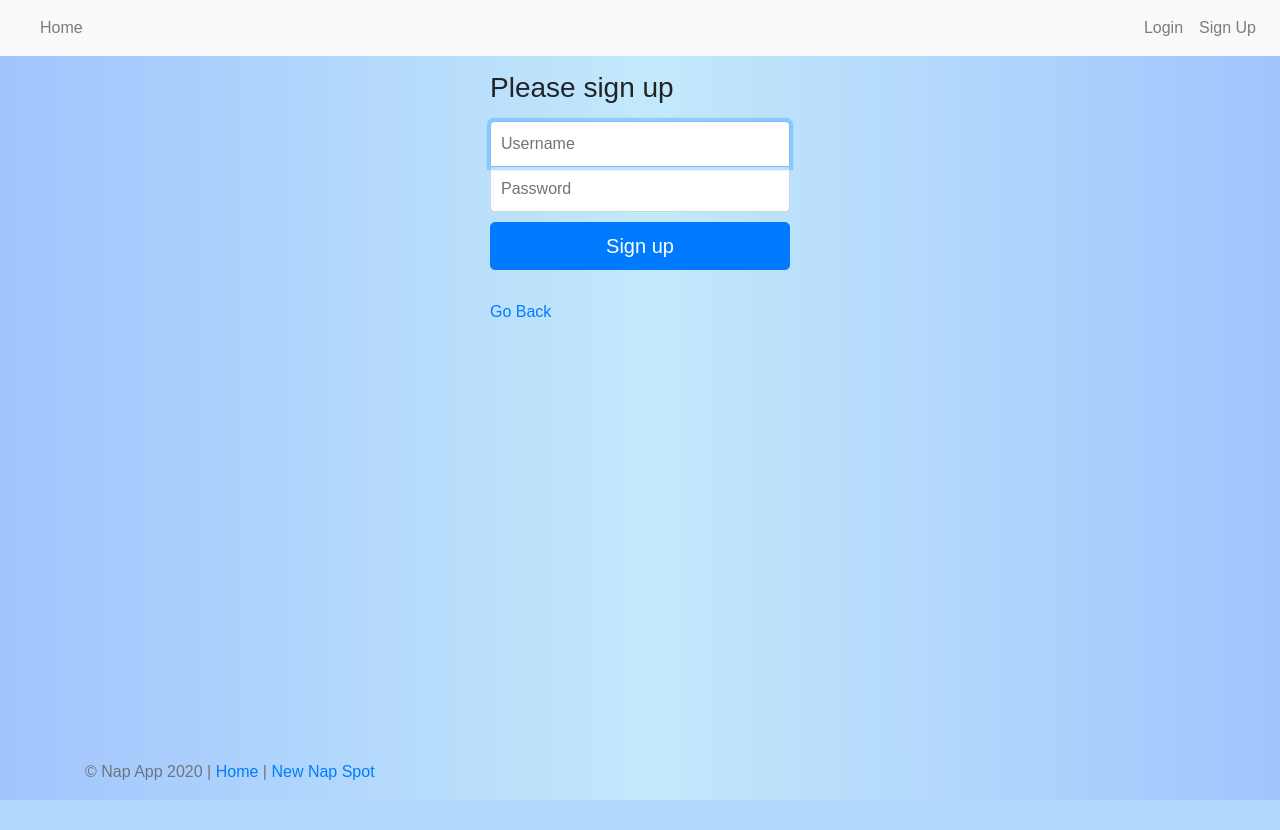
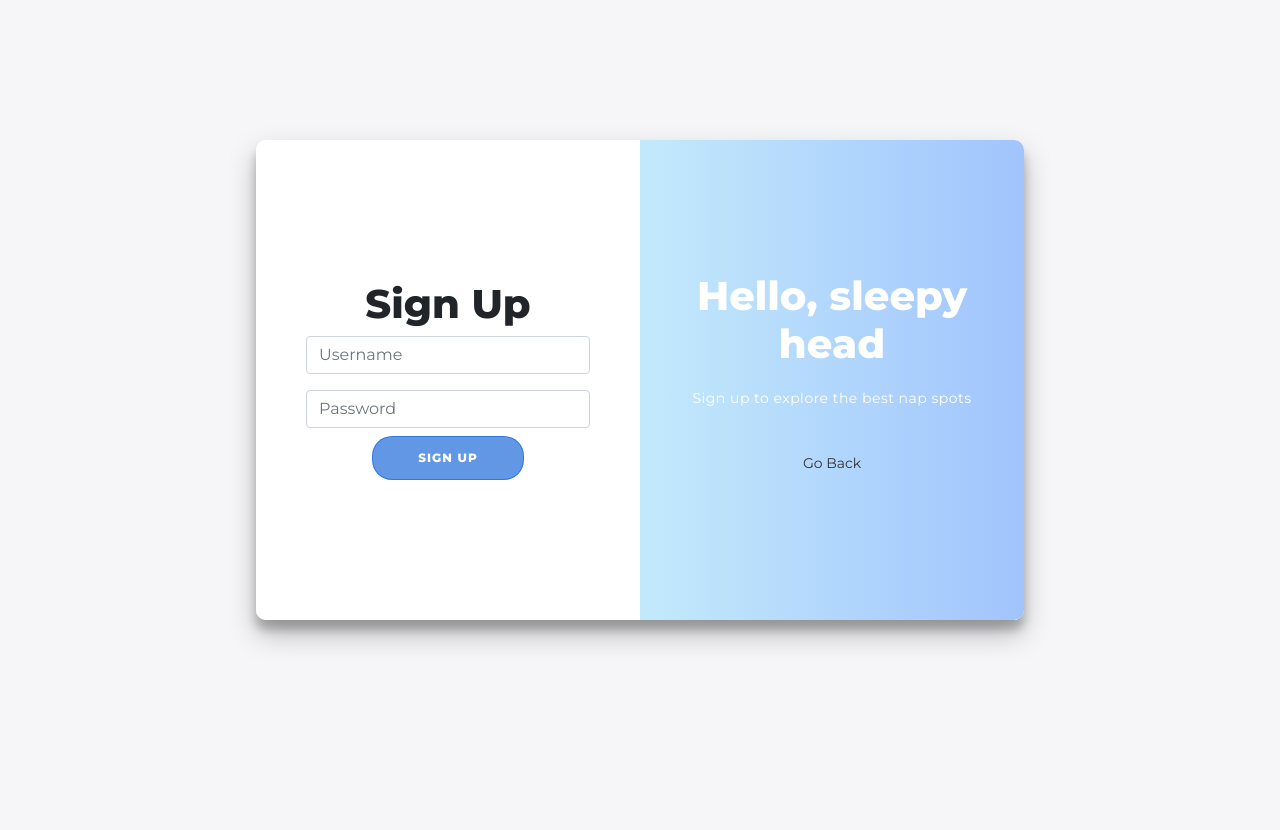
Before and after one commit to Bridgta/the-nap-app, a Node server app: page /signup in a window 1280 px wide. Before the commit the page ends 800 px from the top, so only its background shows below. Run offline with Node 20, Linux system fonts and the light colour scheme; some libraries are stand-ins or nearby versions.

Commit message:
API JSON added, and sign in forms re styled

```diff
--- a/models/comment.js
+++ b/models/comment.js
@@ -8,7 +8,8 @@ const commentSchema = mongoose.Schema({
       ref: "User"
     },
     username: String
-  }
+  },
+  timestamps: { type: [String], index: true }
 });
 
 module.exports = mongoose.model("Comment", commentSchema);
--- a/models/location.js
+++ b/models/location.js
@@ -11,6 +11,7 @@ const locationSchema = new mongoose.Schema({
     },
     username: String
   },
+  likes: Number,
   comments: [
     {
       type: mongoose.Schema.Types.ObjectId,
--- /dev/null
+++ b/public/js/signup.js
@@ -0,0 +1,11 @@
+const signUpButton = document.getElementById("signUp");
+const signInButton = document.getElementById("signIn");
+const container = document.getElementById("container");
+
+signUpButton.addEventListener("click", () => {
+  container.classList.add("right-panel-active");
+});
+
+signInButton.addEventListener("click", () => {
+  container.classList.remove("right-panel-active");
+});
--- /dev/null
+++ b/public/stylesheets/signup.css
@@ -0,0 +1,215 @@
+@import url("https://fonts.googleapis.com/css?family=Montserrat:400,800");
+
+* {
+  box-sizing: border-box;
+}
+
+body {
+  background: #f6f5f7;
+  display: flex;
+  justify-content: center;
+  align-items: center;
+  flex-direction: column;
+  font-family: "Montserrat", sans-serif;
+  height: 100vh;
+  margin: -20px 0 50px;
+}
+
+h1 {
+  font-weight: bold;
+  margin: 0;
+}
+
+h2 {
+  text-align: center;
+}
+
+p {
+  font-size: 14px;
+  font-weight: 100;
+  line-height: 20px;
+  letter-spacing: 0.5px;
+  margin: 20px 0 30px;
+}
+
+span {
+  font-size: 12px;
+}
+
+a {
+  color: #333;
+  font-size: 14px;
+  text-decoration: none;
+  margin: 15px 0;
+}
+
+button {
+  border-radius: 20px;
+  border: 1px solid rgba(30, 108, 217, 0.7);
+  background-color: rgba(30, 108, 217, 0.7);
+  color: #ffffff;
+  font-size: 12px;
+  font-weight: bold;
+  padding: 12px 45px;
+  letter-spacing: 1px;
+  text-transform: uppercase;
+  transition: transform 80ms ease-in;
+}
+
+button:active {
+  transform: scale(0.95);
+}
+
+button:focus {
+  outline: none;
+}
+
+button.ghost {
+  background-color: transparent;
+  border-color: #ffffff;
+}
+
+form {
+  background-color: #ffffff;
+  display: flex;
+  align-items: center;
+  justify-content: center;
+  flex-direction: column;
+  padding: 0 50px;
+  height: 100%;
+  text-align: center;
+}
+
+input {
+  background-color: #eee;
+  border: none;
+  padding: 12px 15px;
+  margin: 8px 0;
+  width: 100%;
+}
+
+.container {
+  background-color: #fff;
+  border-radius: 10px;
+  box-shadow: 0 14px 28px rgba(0, 0, 0, 0.25), 0 10px 10px rgba(0, 0, 0, 0.22);
+  position: relative;
+  overflow: hidden;
+  width: 768px;
+  max-width: 100%;
+  min-height: 480px;
+}
+
+.form-container {
+  position: absolute;
+  top: 0;
+  height: 100%;
+  transition: all 0.6s ease-in-out;
+}
+
+.sign-in-container {
+  left: 0;
+  width: 50%;
+  z-index: 2;
+}
+
+.container.right-panel-active .sign-in-container {
+  transform: translateX(100%);
+}
+
+.sign-up-container {
+  left: 0;
+  width: 50%;
+  opacity: 0;
+  z-index: 1;
+}
+
+.container.right-panel-active .sign-up-container {
+  transform: translateX(100%);
+  opacity: 1;
+  z-index: 5;
+  animation: show 0.6s;
+}
+
+@keyframes show {
+  0%,
+  49.99% {
+    opacity: 0;
+    z-index: 1;
+  }
+
+  50%,
+  100% {
+    opacity: 1;
+    z-index: 5;
+  }
+}
+
+.overlay-container {
+  position: absolute;
+  top: 0;
+  left: 50%;
+  width: 50%;
+  height: 100%;
+  overflow: hidden;
+  transition: transform 0.6s ease-in-out;
+  z-index: 100;
+}
+
+.container.right-panel-active .overlay-container {
+  transform: translateX(-100%);
+}
+
+.overlay {
+  background-image: linear-gradient(
+    to right,
+    #a1c4fd 0%,
+    #c2e9fb 51%,
+    #a1c4fd 100%
+  );
+  background-repeat: no-repeat;
+  background-size: cover;
+  background-position: 0 0;
+  color: #ffffff;
+  position: relative;
+  left: -100%;
+  height: 100%;
+  width: 200%;
+  transform: translateX(0);
+  transition: transform 0.6s ease-in-out;
+}
+
+.container.right-panel-active .overlay {
+  transform: translateX(50%);
+}
+
+.overlay-panel {
+  position: absolute;
+  display: flex;
+  align-items: center;
+  justify-content: center;
+  flex-direction: column;
+  padding: 0 40px;
+  text-align: center;
+  top: 0;
+  height: 100%;
+  width: 50%;
+  transform: translateX(0);
+  transition: transform 0.6s ease-in-out;
+}
+
+.overlay-left {
+  transform: translateX(-20%);
+}
+
+.container.right-panel-active .overlay-left {
+  transform: translateX(0);
+}
+
+.overlay-right {
+  right: 0;
+  transform: translateX(0);
+}
+
+.container.right-panel-active .overlay-right {
+  transform: translateX(20%);
+}
--- a/views/locations/edit.ejs
+++ b/views/locations/edit.ejs
@@ -2,8 +2,8 @@
 
 <div class="container">
   <div class="row">
-    <h1 style="text-align: center">Edit <%= location.name %></h1>
     <div style="width: 30%; margin: 25px auto;">
+      <h1 style="text-align: center">Edit <%= location.name %></h1>
       <form action="/locations/<%= location._id %>?_method=PUT" method="POST">
         <div class="form-group">
           <input
--- a/views/locations/new.ejs
+++ b/views/locations/new.ejs
@@ -1,7 +1,8 @@
 <%- include ("../partials/header") %>
 <div class="row">
-  <h1 style="text-align: center">Add a Nap Spot</h1>
+
   <div style="width: 30%; margin: 25px auto;">
+    <h1>Add a Nap Spot</h1>
     <form action="/locations" method="POST">
       <div class="form-group">
         <label for="name">Name</label>
--- a/views/partials/header.ejs
+++ b/views/partials/header.ejs
@@ -7,6 +7,10 @@
       href="https://maxcdn.bootstrapcdn.com/bootstrap/4.0.0/css/bootstrap.min.css"
       integrity="sha384-Gn5384xqQ1aoWXA+058RXPxPg6fy4IWvTNh0E263XmFcJlSAwiGgFAW/dAiS6JXm"
       crossorigin="anonymous"
+    />
+    <link
+      rel="stylesheet"
+      href="https://stackpath.bootstrapcdn.com/font-awesome/4.7.0/css/font-awesome.min.css"
     />
 
     <link rel="stylesheet" href="stylesheets/style.css" />
--- a/views/signup.ejs
+++ b/views/signup.ejs
@@ -1,9 +1,28 @@
-<%- include ("./partials/header") %>
-<div class="row">
-  <div class="col-md-12">
-    <form class="form-signin" action="/signup" method="POST">
-      <h1 class="h3 mb-3 font-weight-normal">Please sign up</h1>
-      <label for="inputUsername" class="sr-only">Username</label>
+<!DOCTYPE html>
+<html>
+  <head>
+    <title>NapApp</title>
+    <link
+      rel="stylesheet"
+      href="https://maxcdn.bootstrapcdn.com/bootstrap/4.0.0/css/bootstrap.min.css"
+      integrity="sha384-Gn5384xqQ1aoWXA+058RXPxPg6fy4IWvTNh0E263XmFcJlSAwiGgFAW/dAiS6JXm"
+      crossorigin="anonymous"
+    />
+
+    <link rel="stylesheet" href="stylesheets/signup.css" />
+    <script src="js/signup.js"></script>
+  </head>
+
+  <body>
+
+    <!-- NAV AND HESDER OVER  -->
+
+    <div class="container" id="container">
+      <div class="form-container sign-up-container">
+        <form class="form-signup" action="/signup" method="POST">
+
+          <h1>Create Account</h1>
+
           <input
             type="text"
             id="inputUsername"
@@ -13,7 +32,7 @@
             required
             autofocus
           />
-      <label for="inputPassword" class="sr-only">Password</label>
+
           <input
             type="password"
             id="inputPassword"
@@ -22,15 +41,55 @@
             placeholder="Password"
             required
           />
+          <button><a href="/signup" class="nav-link">Sign Up</a></button>
+        </form>
+      </div>
 
-      <button class="btn btn-lg btn-primary btn-block" type="submit">
-        Sign up
-      </button>
+
+      <div class="form-container sign-in-container">
+        <form class="form-signup" action="/signup" method="POST">
+          <h1>Sign Up</h1>
+
+          <input
+            type="text"
+            id="inputUsername"
+            class="form-control"
+            name="username"
+            placeholder="Username"
+            required
+            autofocus
+          />
+
+          <input
+            type="password"
+            id="inputPassword"
+            class="form-control"
+            name="password"
+            placeholder="Password"
+            required
+          />
+          <button>Sign Up</button>
         </form>
-    <div class="form-signin">
+      </div>
+      <div class="overlay-container">
+        <div class="overlay">
+          <div class="overlay-panel overlay-left">
+            <h1>Welcome Back!</h1>
+            <p>
+              To keep connected with us please login with your personal info
+            </p>
+            <button class="ghost" id="signIn">Sign In</button>
+          </div>
+          <div class="overlay-panel overlay-right">
+            <h1>Hello, sleepy head</h1>
+            <p>Sign up to explore the best nap spots</p>
+
       <a href="/locations">Go Back</a>
     </div>
           </div>
+
         </div>
-
-<%- include ("./partials/footer") %>
+      </div>
+    </div>
+  </body>
+</html>
```
Also changed, not shown: controllers/api/starAPI.js (added, +9 -0 lines), views/locations/show.ejs (+5 -2 lines), views/login.ejs (+65 -14 lines). Lines whose indentation alone changed are shown as unchanged.
